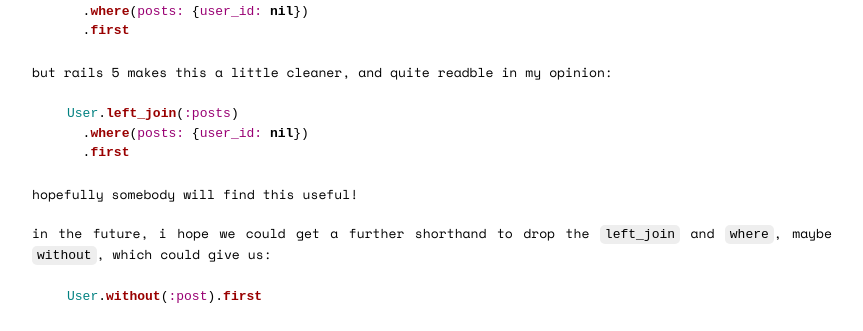
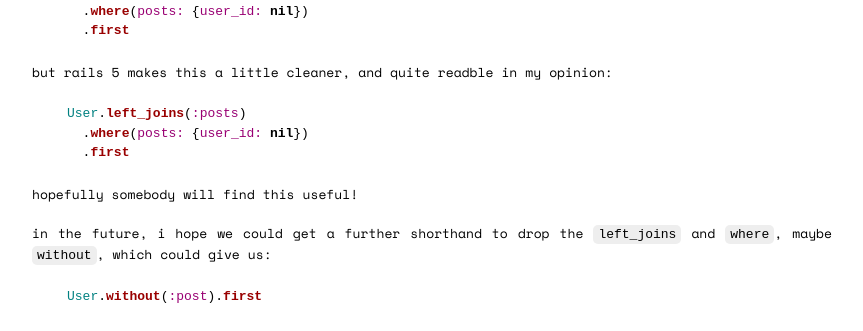
Before and after one commit to ecto/dotcom, a Jekyll site: the page built from _posts/2018-05-15-unassociated.md, in a window 1280 px wide. Shown: the part 1712-2043 px from the top of the page, without its empty margins (208-1071 px from the left). Built offline with Jekyll 4.4.1, drawn with Linux system fonts in a browser that asks for light colours.

Commit message:
left_join -> left_joins

````diff
--- a/_posts/2018-05-15-unassociated.md
+++ b/_posts/2018-05-15-unassociated.md
@@ -81,14 +81,14 @@
 but Rails 5 makes this a little cleaner, and quite readble in my opinion:
 
 ```ruby
-User.left_join(:posts)
+User.left_joins(:posts)
   .where(posts: {user_id: nil})
   .first
 ```
 
 Hopefully somebody will find this useful!
 
-In the future, I hope we could get a further shorthand to drop the `left_join` and `where`, maybe `without`, which could give us:
+In the future, I hope we could get a further shorthand to drop the `left_joins` and `where`, maybe `without`, which could give us:
 
 ```ruby
 User.without(:post).first
````
